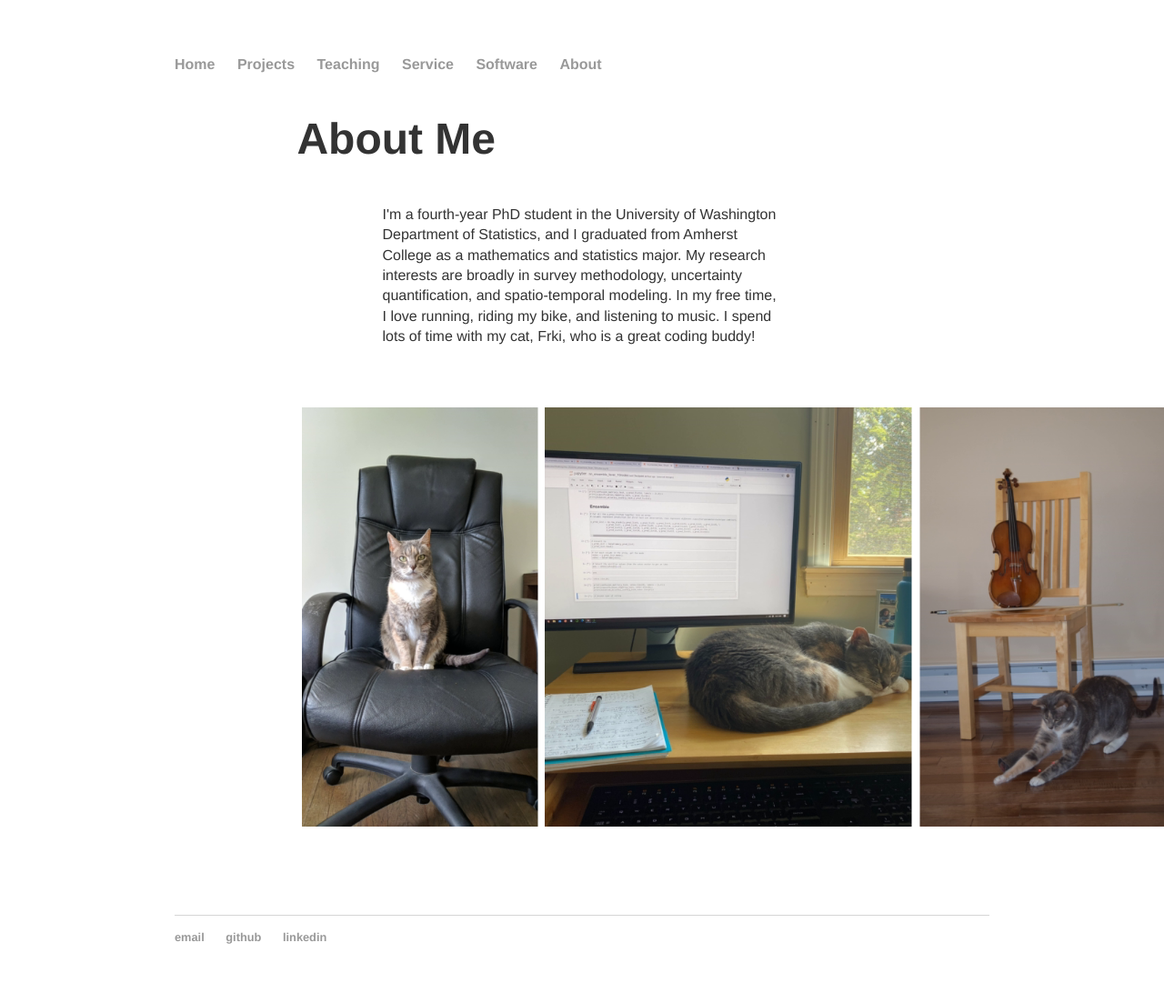
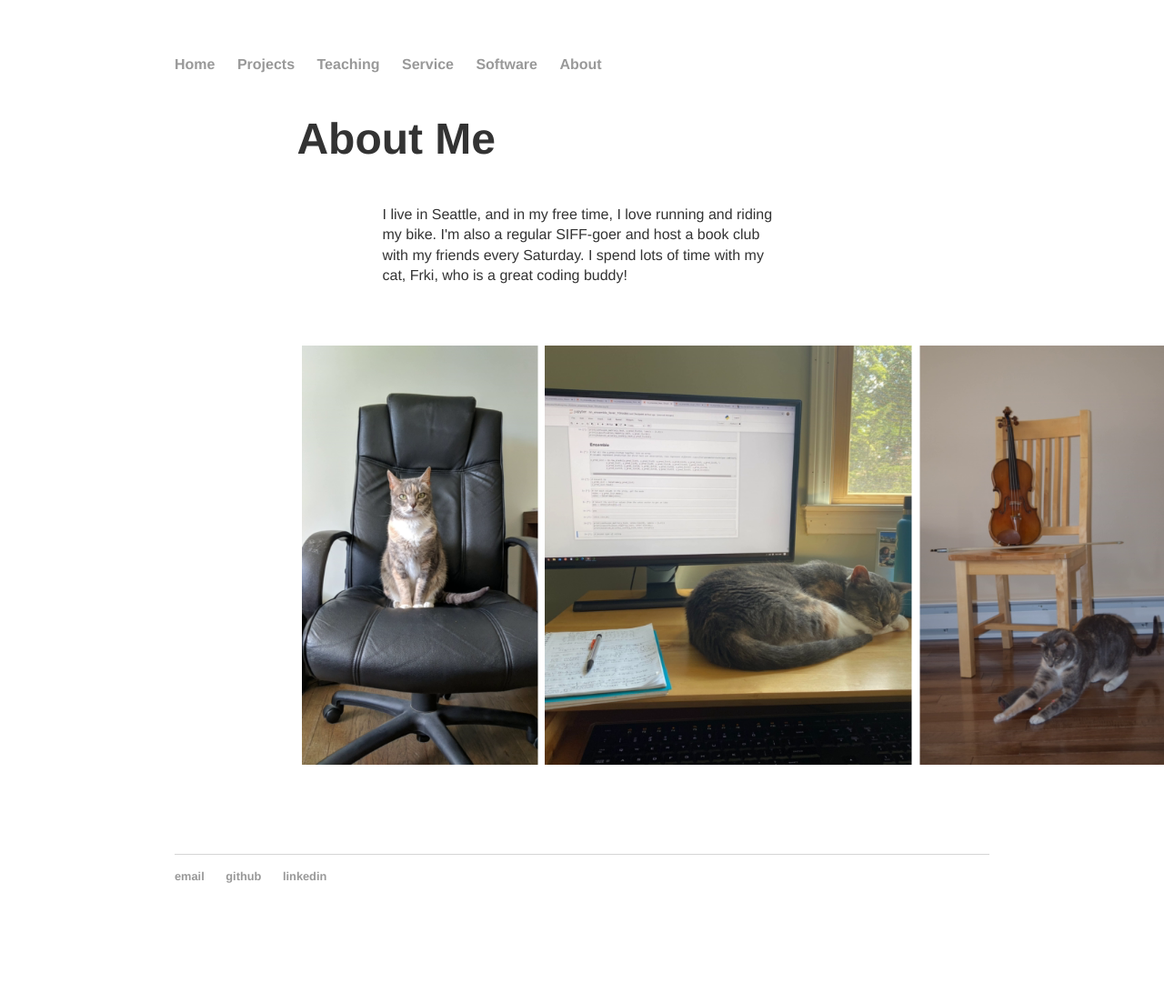
Before and after one commit to aboskovic21/aboskovic21.github.io, a Jekyll site: the page built from about/index.html, in a window 1280 px wide. Shown: the whole page at 91% size. Built offline with Jekyll 4.4.1, drawn with Linux system fonts in a browser that asks for light colours; after the commit the page ends 1035 px from its top, so only the background shows below that.

Commit message:
edits to about you page

```diff
--- a/about/index.html
+++ b/about/index.html
@@ -5,7 +5,7 @@ title: About Me
 <div class="blurb">
 	<h1>About Me</h1>
 
-	<p>I'm a fourth-year PhD student in the University of Washington Department of Statistics, and I graduated from Amherst College as a mathematics and statistics major. My research interests are broadly in survey methodology, uncertainty quantification, and spatio-temporal modeling. In my free time, I love running, riding my bike, and listening to music. I spend lots of time with my cat, Frki, who is a great coding buddy!</p>
+	<p>I live in Seattle, and in my free time, I love running and riding my bike. I'm also a regular SIFF-goer and host a book club with my friends every Saturday. I spend lots of time with my cat, Frki, who is a great coding buddy!</p>
 	<center><img src="../frki.png" width="960" height="476"></center>
 
 </div><!-- /.blurb -->
```
